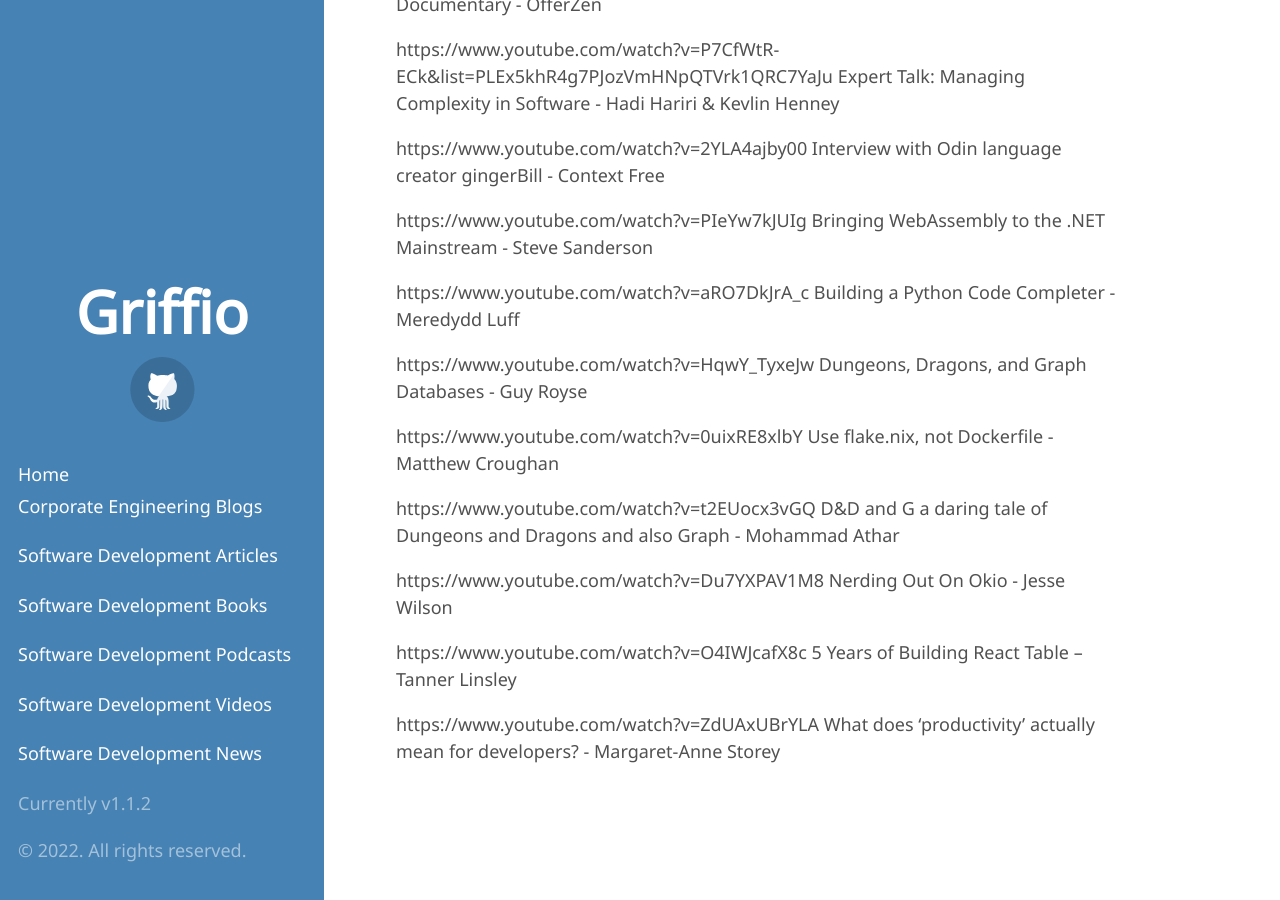
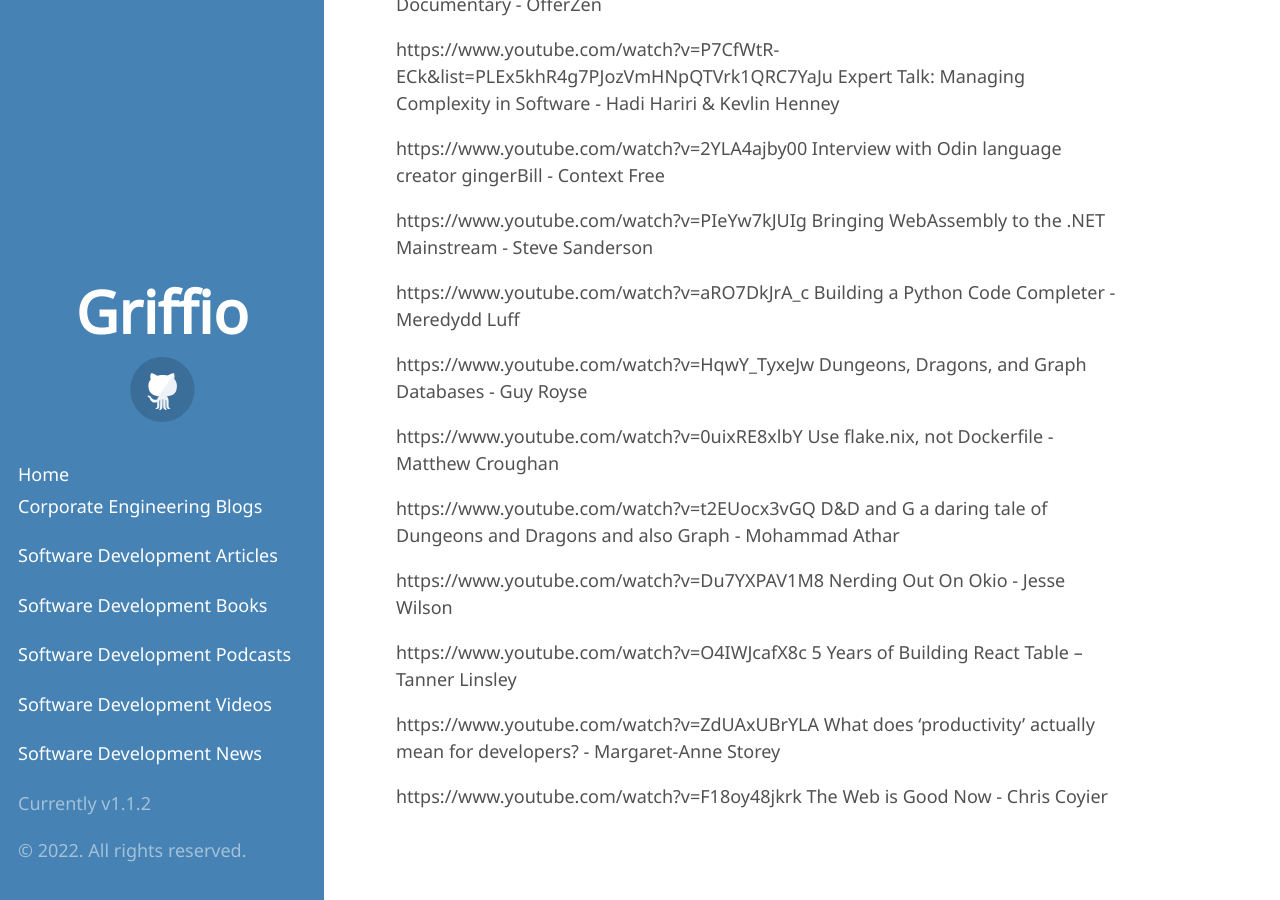
Before and after one commit to griffio/griffio.github.io, a Jekyll site: the page built from tech_talks_highlighted_2022.md, in a window 1280 px wide and 900 px high, scrolled down 990 px. Built offline with Jekyll 4.4.1, drawn with Linux system fonts in a browser that asks for light colours; some web fonts are replaced; our own code applies the rules of GitHub Pages for plain Markdown files.

Commit message:
The Web is Good Now

```diff
--- a/tech_talks_highlighted_2022.md
+++ b/tech_talks_highlighted_2022.md
@@ -45,3 +45,5 @@
 https://www.youtube.com/watch?v=O4IWJcafX8c 5 Years of Building React Table – Tanner Linsley
 
 https://www.youtube.com/watch?v=ZdUAxUBrYLA What does 'productivity' actually mean for developers? - Margaret-Anne Storey
+
+https://www.youtube.com/watch?v=F18oy48jkrk The Web is Good Now - Chris Coyier
```
